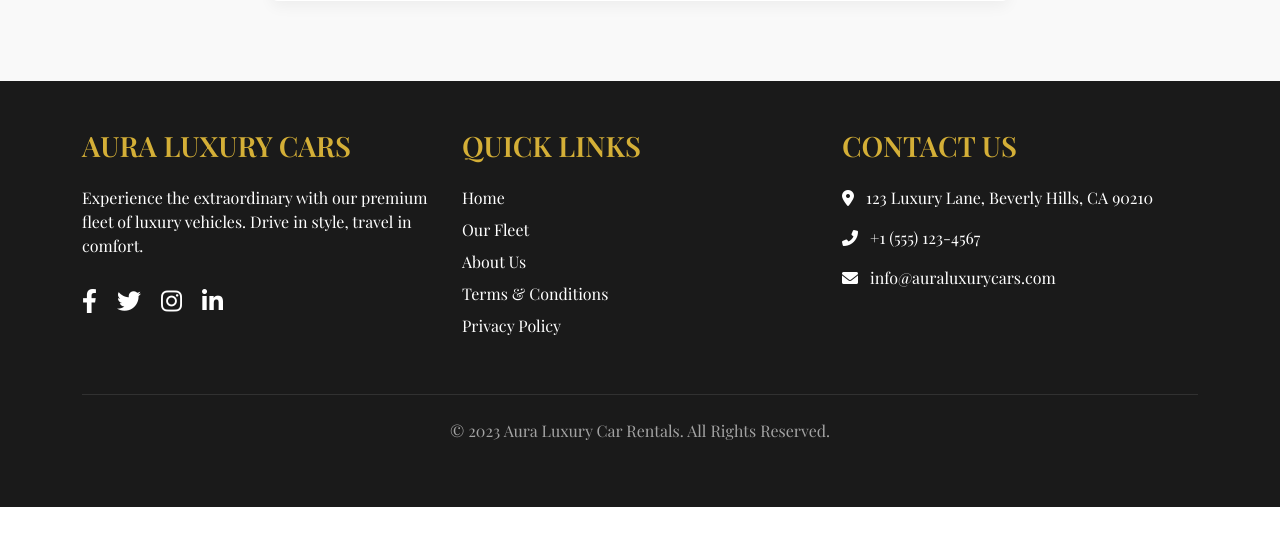
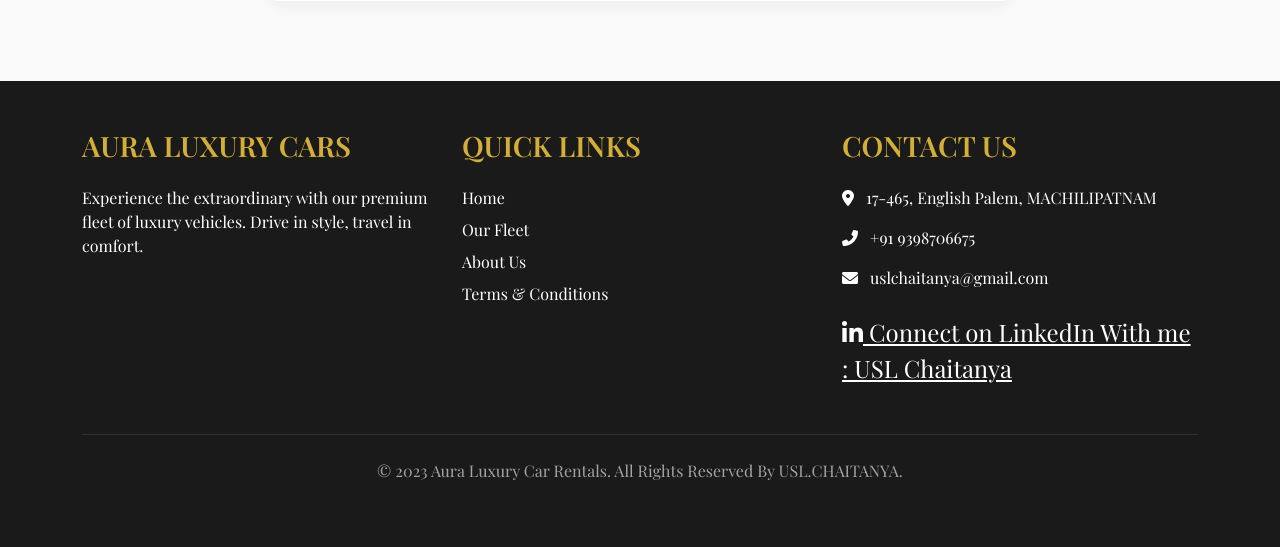
Before and after one commit to 2300031193/Aura, a Django app: page /cars/1/booking/ in a window 1280 px wide. Shown: the part 924-1471 px from the top of the page. Before the commit the page ends 1431 px from the top, so only its background shows below. Run offline with Django 4.2, Linux system fonts and the light colour scheme; a user stored in the database is signed in; data comes from the database, SQL or seed files in the repository.

Commit message:
Update base.html

```diff
--- a/templates/base.html
+++ b/templates/base.html
@@ -135,12 +135,7 @@
                 <div class="col-md-4">
                     <h3 class="footer-title">AURA LUXURY CARS</h3>
                     <p>Experience the extraordinary with our premium fleet of luxury vehicles. Drive in style, travel in comfort.</p>
-                    <div class="social-icons">
-                        <a href="#"><i class="fab fa-facebook-f"></i></a>
-                        <a href="#"><i class="fab fa-twitter"></i></a>
-                        <a href="#"><i class="fab fa-instagram"></i></a>
-                        <a href="#"><i class="fab fa-linkedin-in"></i></a>
-                    </div>
+
                 </div>
                 <div class="col-md-4">
                     <h3 class="footer-title">QUICK LINKS</h3>
@@ -149,20 +144,26 @@
                         <a href="{% url 'car_list' %}">Our Fleet</a>
                         <a href="#">About Us</a>
                         <a href="#">Terms & Conditions</a>
-                        <a href="#">Privacy Policy</a>
+
                     </div>
                 </div>
                 <div class="col-md-4">
                     <h3 class="footer-title">CONTACT US</h3>
                     <div class="footer-links">
-                        <p><i class="fas fa-map-marker-alt me-2"></i> 123 Luxury Lane, Beverly Hills, CA 90210</p>
-                        <p><i class="fas fa-phone-alt me-2"></i> +1 (555) 123-4567</p>
-                        <p><i class="fas fa-envelope me-2"></i> info@auraluxurycars.com</p>
+                        <p><i class="fas fa-map-marker-alt me-2"></i> 17-465, English Palem, MACHILIPATNAM</p>
+                        <p><i class="fas fa-phone-alt me-2"></i> +91 9398706675</p>
+                        <p><i class="fas fa-envelope me-2"></i> uslchaitanya@gmail.com</p>
                     </div>
+                    <div class="social-icons">
+    <a href="www.linkedin.com/in/sai-lakshmi-chaitanya-ummadisetti-2b756b286" target="_blank">
+        <i class="fab fa-linkedin-in"></i> Connect on LinkedIn With me : USL Chaitanya
+    </a>
+</div>
+
                 </div>
             </div>
             <div class="copyright">
-                <p>&copy; 2023 Aura Luxury Car Rentals. All Rights Reserved.</p>
+                <p>&copy; 2023 Aura Luxury Car Rentals. All Rights Reserved By USL.CHAITANYA.</p>
             </div>
         </div>
     </footer>
```
